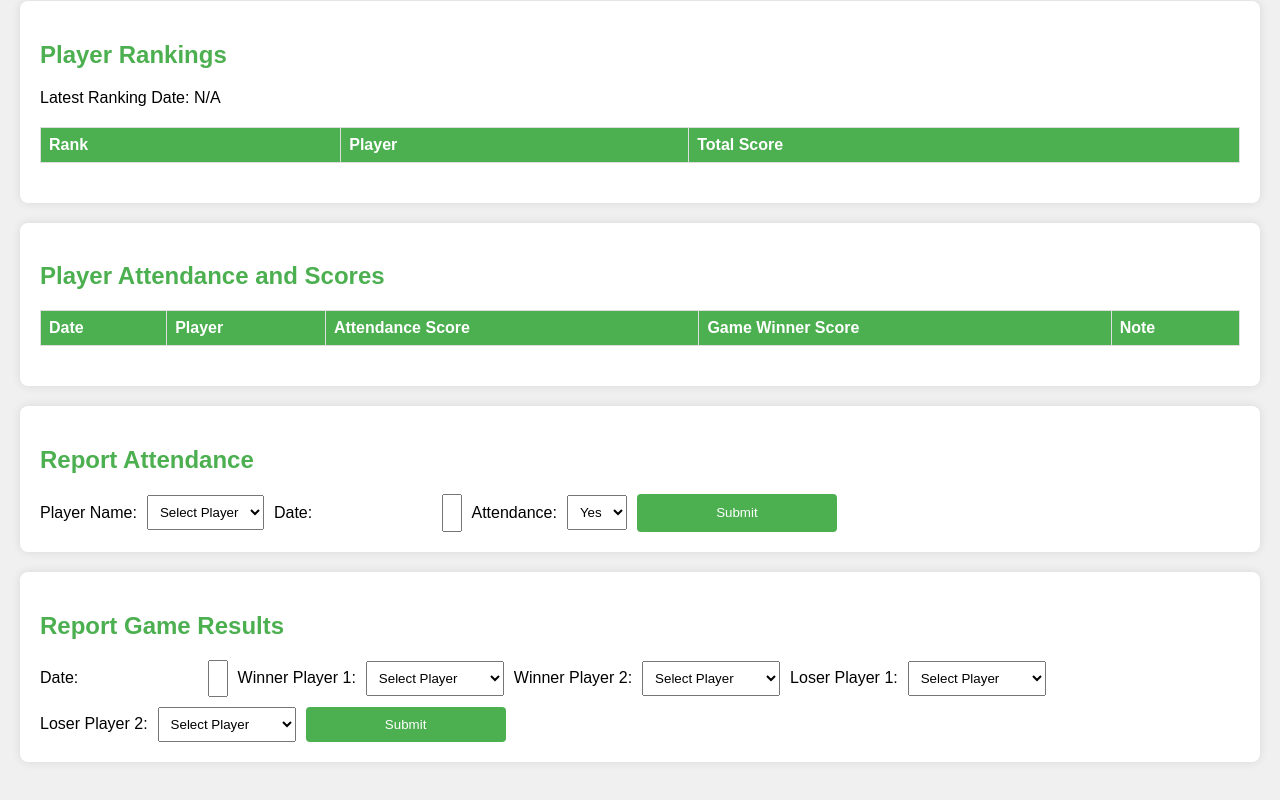
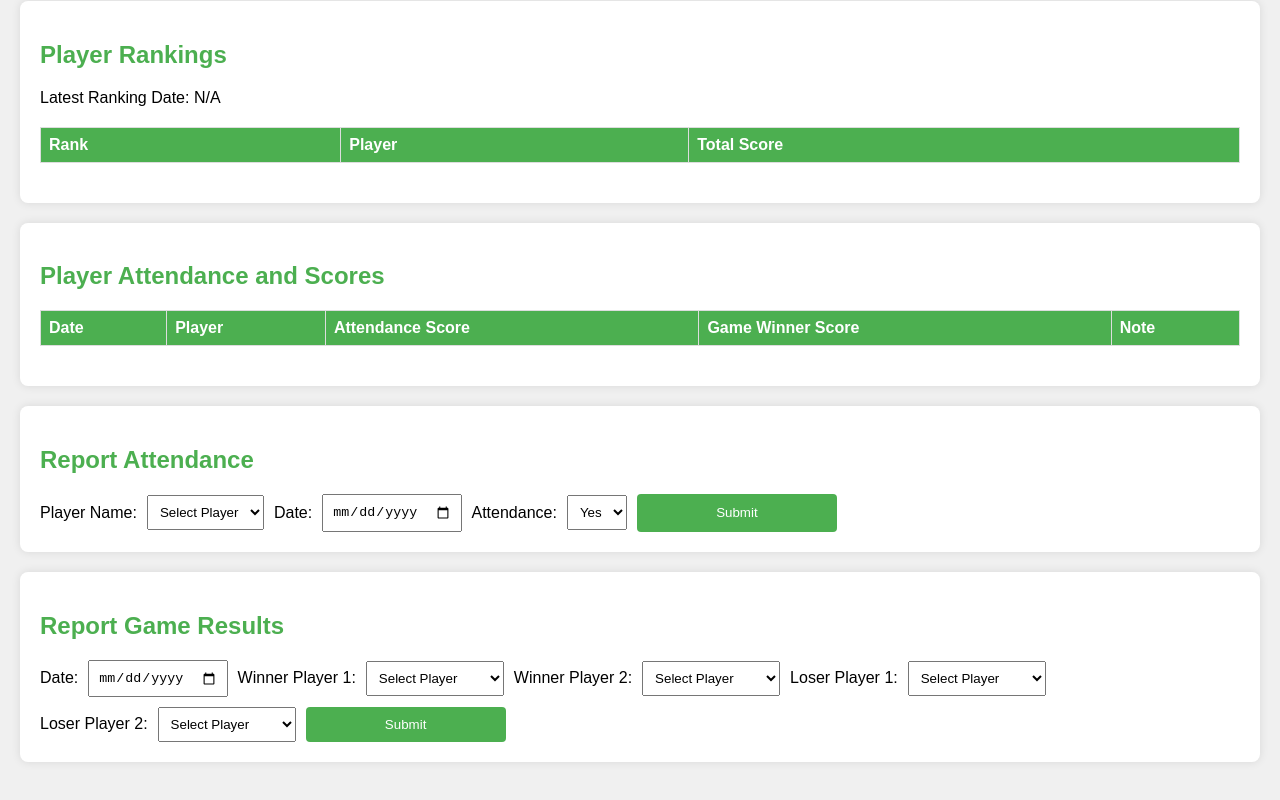
Before and after one commit to XCHEN199/pickleballranking, a plain HTML site: page index.html in a window 1280 px wide. Shown: the part 443-1243 px from the top of the page. Drawn offline with Linux system fonts and the light colour scheme; no server answers.

Commit message:
Update index.html

```diff
--- a/index.html
+++ b/index.html
@@ -61,7 +61,7 @@
             box-sizing: border-box;
         }
         input[type="date"] {
-            width: 100%;
+            width: calc(100% - 220px);
         }
         input[type="submit"], button {
             width: 100%;
@@ -193,7 +193,7 @@
         </div>
         <div class="form-row">
             <label for="attendanceDate">Date:</label>
-            <input type="date" id="attendanceDate" name="attendanceDate" required style="width: calc(100% - 220px);">
+            <input type="date" id="attendanceDate" name="attendanceDate" required style="width: 100%;">
         </div>
         <div class="form-row">
             <label for="attendanceStatus">Attendance:</label>
@@ -211,7 +211,7 @@
     <form id="reportGameResultsForm">
         <div class="form-row">
             <label for="gameDate">Date:</label>
-            <input type="date" id="gameDate" name="gameDate" required style="width: calc(100% - 220px);">
+            <input type="date" id="gameDate" name="gameDate" required style="width: 100%;">
         </div>
         <div class="form-row">
             <label for="winnerPlayer1">Winner Player 1:</label>
```
